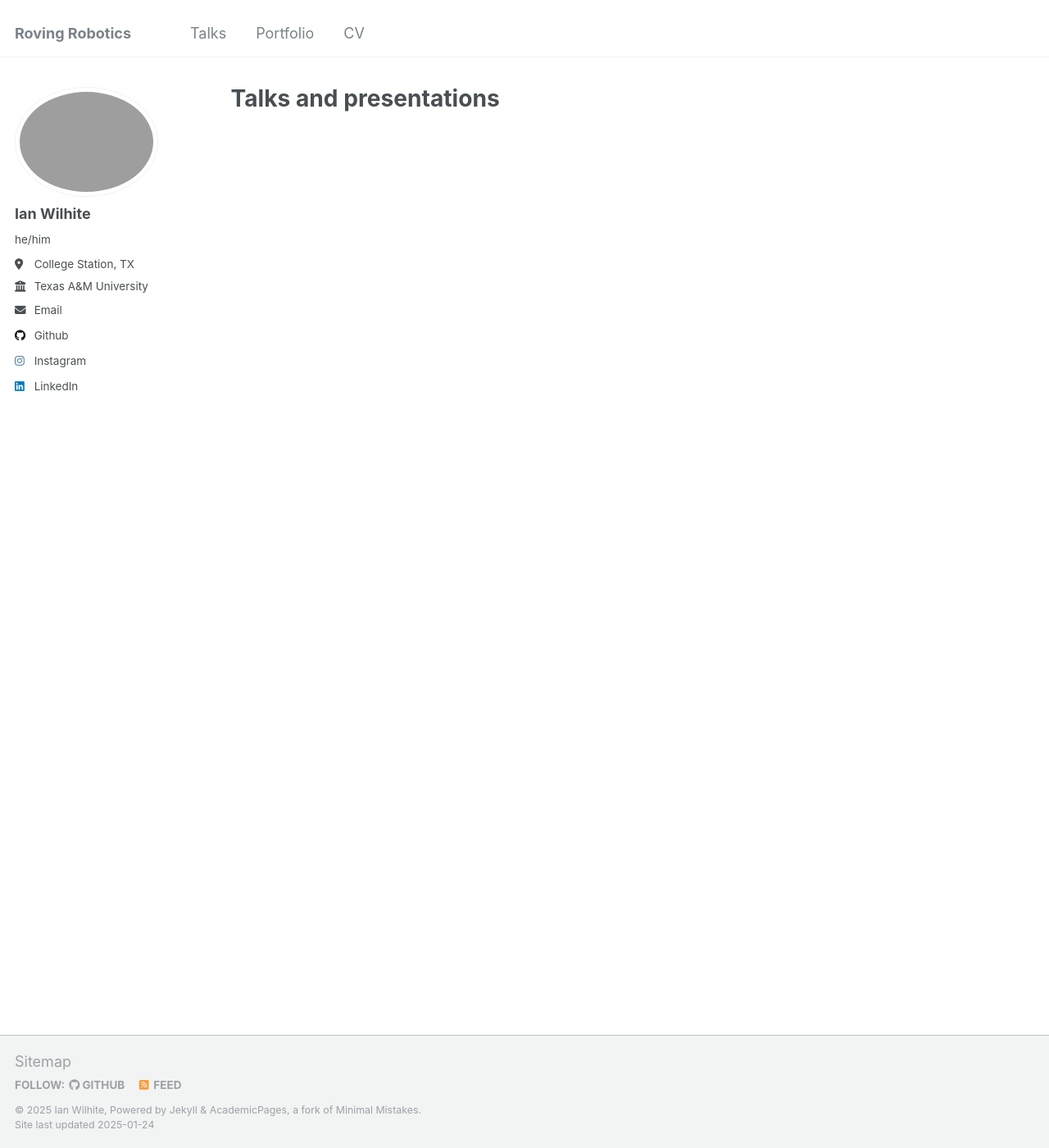
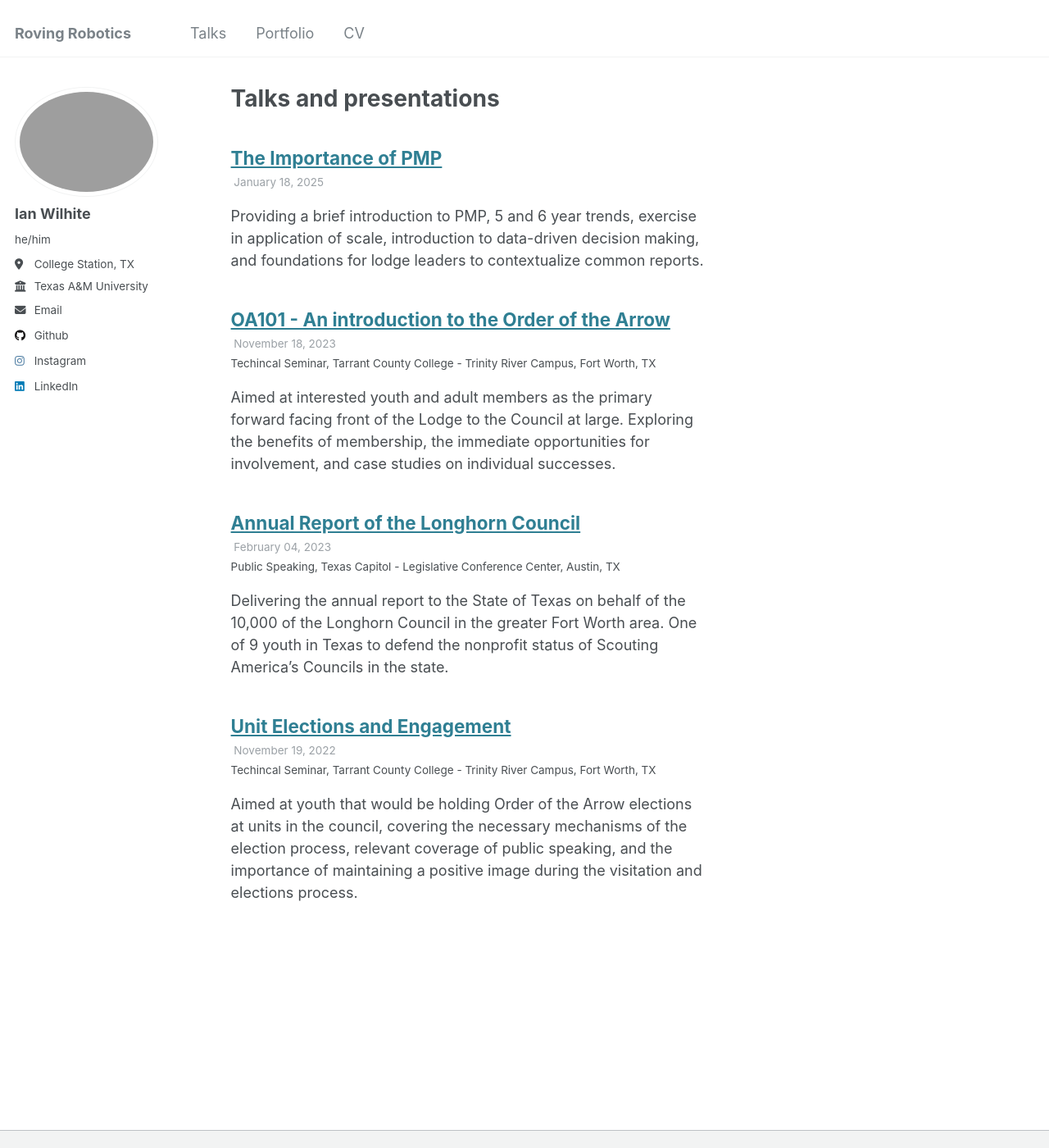
Before and after one commit to Ian-Wilhite/Ian-Wilhite.github.io, a Jekyll site: the page built from _pages/talks.html, in a window 1280 px wide and 1400 px high. Shown: the whole window at 82% size. Built offline with Jekyll 4.4.1, drawn with Linux system fonts in a browser that asks for light colours.

Commit message:
populate talks

```diff
--- /dev/null
+++ b/_talks/2022-UOS.md
@@ -0,0 +1,9 @@
+---
+title: "Unit Elections and Engagement"
+collection: talks
+type: "Techincal Seminar"
+venue: "Tarrant County College - Trinity River Campus"
+date: Nov 19th, 2022
+location: "Fort Worth, TX"
+---
+Aimed at youth that would be holding Order of the Arrow elections at units in the council, covering the necessary mechanisms of the election process, relevant coverage of public speaking, and the importance of maintaining a positive image during the visitation and elections process.
--- /dev/null
+++ b/_talks/2023-Report_to_state.md
@@ -0,0 +1,9 @@
+---
+title: "Annual Report of the Longhorn Council"
+collection: talks
+type: "Public Speaking"
+venue: "Texas Capitol - Legislative Conference Center"
+date: February 4th, 2023
+location: "Austin, TX"
+---
+Delivering the annual report to the State of Texas on behalf of the 10,000 of the Longhorn Council in the greater Fort Worth area. One of 9 youth in Texas to defend the nonprofit status of Scouting America's Councils in the state.
--- /dev/null
+++ b/_talks/2023-UOS.md
@@ -0,0 +1,9 @@
+---
+title: "OA101 - An introduction to the Order of the Arrow"
+collection: talks
+type: "Techincal Seminar"
+venue: "Tarrant County College - Trinity River Campus"
+date: Nov 18th, 2023
+location: "Fort Worth, TX"
+---
+Aimed at interested youth and adult members as the primary forward facing front of the Lodge to the Council at large. Exploring the benefits of membership, the immediate opportunities for involvement, and case studies on individual successes.
--- /dev/null
+++ b/_talks/2025-triad.md
@@ -0,0 +1,11 @@
+---
+title: "The Importance of PMP"
+collection: talks
+type: "Techincal Seminar"
+# venue: "Memorial Student Center, Texas A&M University"
+date: January 18th, 2025
+location: "Bridgeport, TX"
+---
+Providing a brief introduction to PMP, 5 and 6 year trends, exercise in application of scale, introduction to data-driven decision making, and foundations for lodge leaders to contextualize common reports.
+
+![slides](files/importance_of_PMP.pdf)
```
Also changed, not shown: _pages/cv.md (+3 -3 lines), 1 other file.
